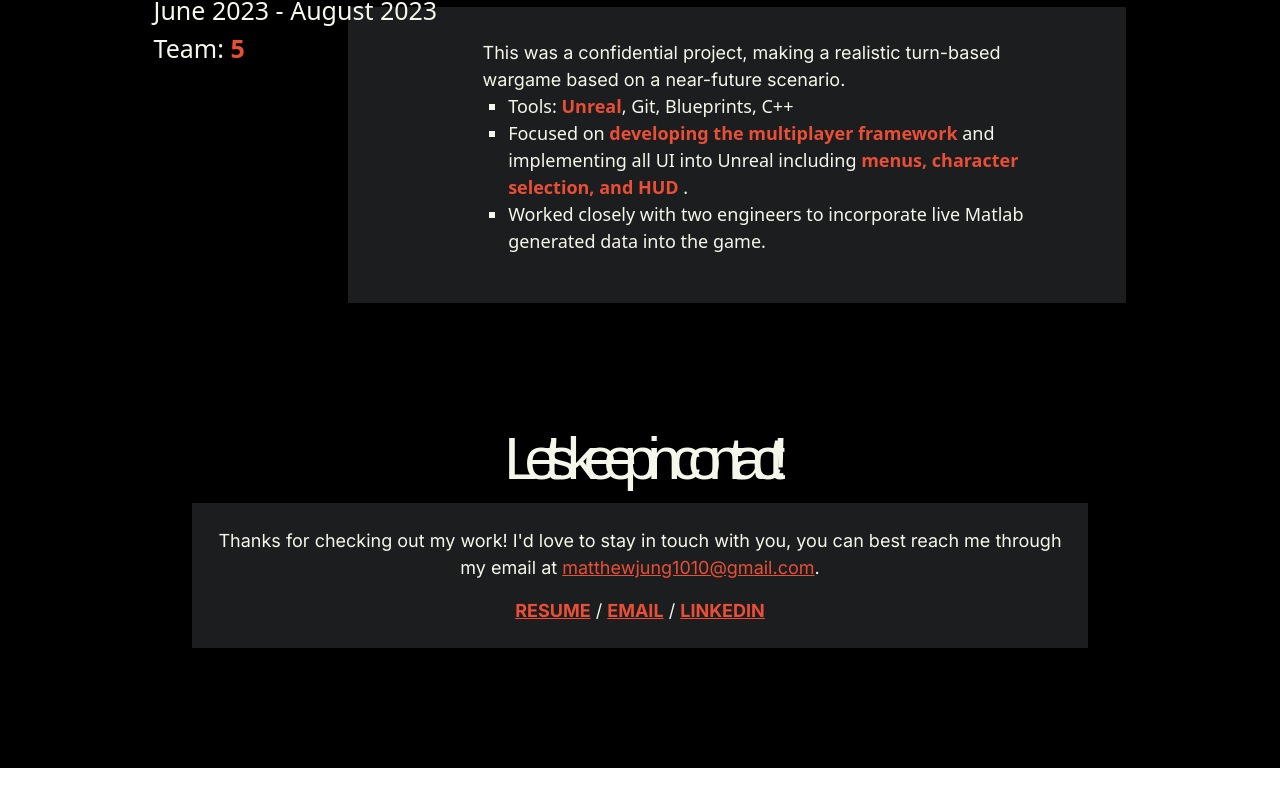
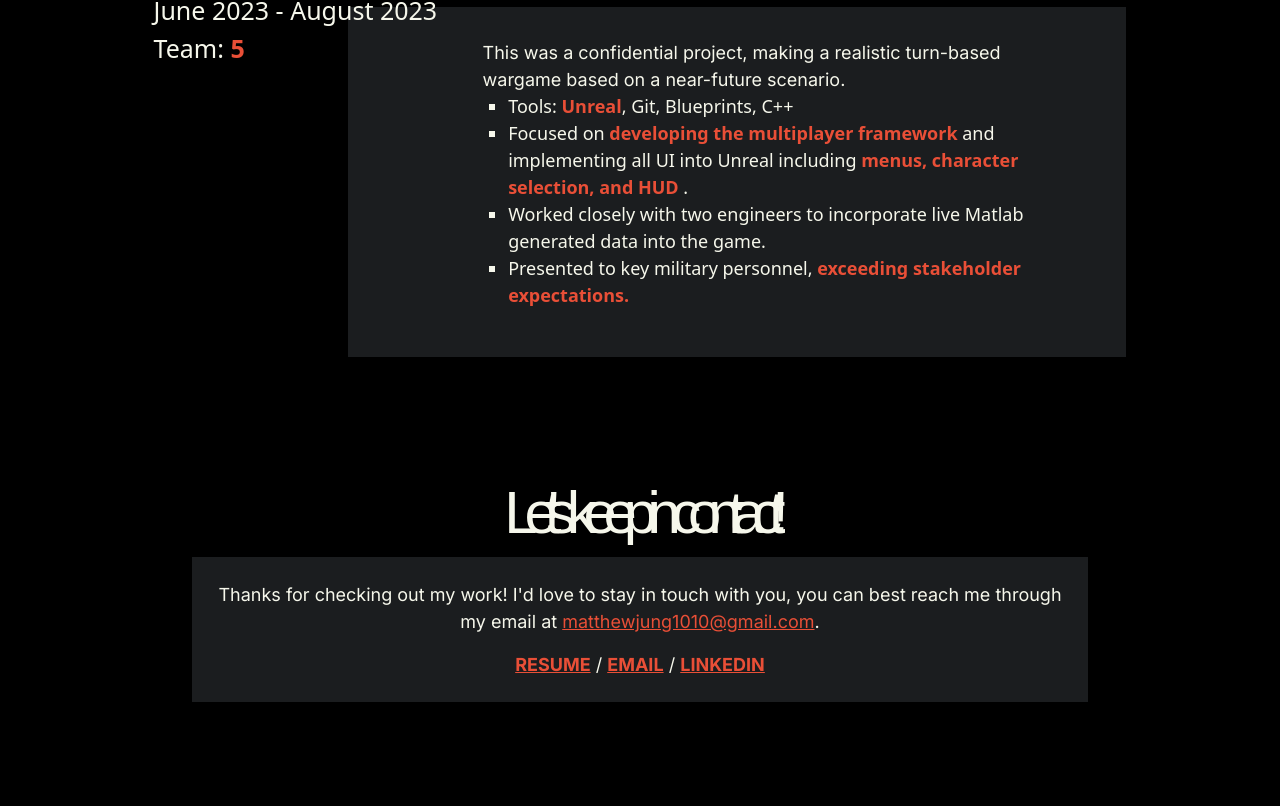
Before and after one commit to big-jungus/big-jungus.github.io, a React (Vite) app: page / in a window 1280 px wide. Shown: the part 3598-4404 px from the top of the page. Before the commit the page ends 4366 px from the top, so only its background shows below. Built offline with nearby package versions, Linux system fonts and the light colour scheme; a web font is replaced by a local one.

Commit message:
updated resume

```diff
--- a/src/components/landing/Experience.tsx
+++ b/src/components/landing/Experience.tsx
@@ -30,6 +30,7 @@ function Experience () {
                                 <li>Tools: <span className="highlight">Unreal</span>, Git, Blueprints, C++</li>
                                 <li>Focused on <span className="highlight">developing the multiplayer framework</span> and implementing all UI into Unreal including <span className="highlight">menus, character selection, and HUD</span> .</li>
                                 <li>Worked closely with two engineers to incorporate live Matlab generated data into the game.</li>
+                                <li>Presented to key military personnel, <span className="highlight">exceeding stakeholder expectations.</span></li>
                             </ul>
                         </div>
                     </div>
```
Also changed, not shown: 1 other file (tests, documents, lock files or other folders).
